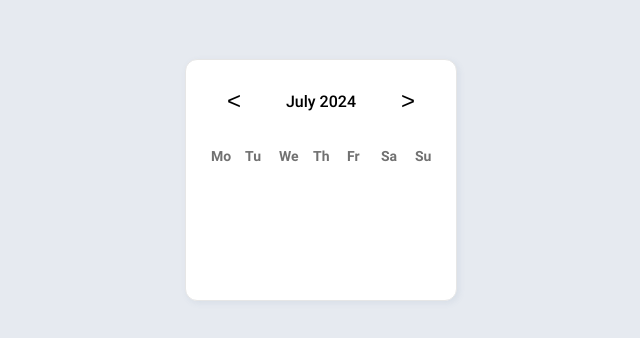
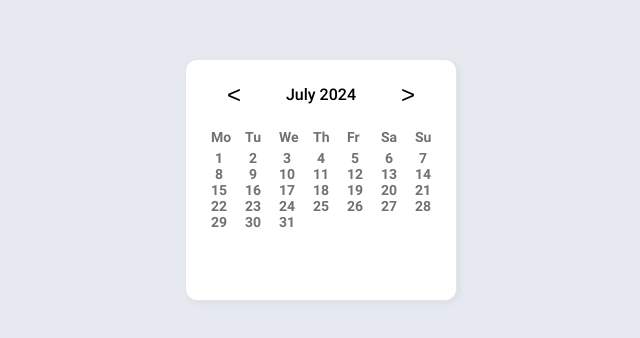
Before and after one commit to Mwiert/miniSpa, a Vue app: page /timebenders in a window 1280 px wide. Shown: the part 188-526 px from the top of the page, without its empty margins (263-903 px from the left). Built offline with nearby package versions, Linux system fonts and the light colour scheme.

Commit message:
Added Days Mechanic

```diff
--- a/src/components/UIDatePicker.vue
+++ b/src/components/UIDatePicker.vue
@@ -1,5 +1,5 @@
 <template>
-    <div class="ui-date-picker-c" >
+    <div class="ui-date-picker-c">
         <div class="ui-date-picker-wrapper">
             <div class="calendar">
                 <div class="header">
@@ -10,84 +10,71 @@
             </div>
 
             <div class="weekdays">
-                <span v-for="(weekdays,index) in weekdays" :key = index>
-                    {{ weekdays }}
+                <span v-for="(weekday, index) in weekdays" :key="index">
+                    {{ weekday }}
                 </span>
                 <div class="days">
-                <span v-for="(days,index) in daysInMonth" :key="index">
-                    {{ days }}
+                <span v-for="(day, index) in daysInMonth" :key="index">
+                    {{ day }}
                 </span>
             </div>
             </div>
 
         </div>
-
     </div>
 </template>
-
 
 <script lang="ts">
 import dayjs from 'dayjs'
 export default {
-    name:"UIDatePicker",
+    name: "UIDatePicker",
     data() {
         return {
-
             weekdays: ['Mo', 'Tu', 'We', 'Th', 'Fr', 'Sa', 'Su'],
             selectedDate: dayjs(),
             daysInMonth: []
         }
     },
     methods: {
-        totalDaysInMonth(){
+        totalDaysInMonth() {
+            this.daysInMonth = [];
+            const startOfMonth = this.selectedDate.startOf('month');
+            const endOfMonth = this.selectedDate.endOf('month');
 
-            let startOfMonth = this.selectedDate.startOf('month').format('D');
-            console.log(startOfMonth)
-            let endOfMonth = this.selectedDate.endOf('month').format('D');
-            console.log(endOfMonth)
-
-            for (let i = 0; i < endOfMonth; i++){
-                console.log(i)
-                this.daysInMonth.push(i)
+            for (let i = 1; i <= endOfMonth.date(); i++) {
+                this.daysInMonth.push(i);
             }
         },
-
-        onClickToRight(){
-            this.selectedDate = this.selectedDate.add(1, 'month')
-
+        onClickToRight() {
+            this.selectedDate = this.selectedDate.add(1, 'month');
+            this.totalDaysInMonth();
         },
-
-        onClickToLeft(){
-            this.selectedDate = this.selectedDate.subtract(1, 'month')
+        onClickToLeft() {
+            this.selectedDate = this.selectedDate.subtract(1, 'month');
+            this.totalDaysInMonth();
         },
-
-        currentMonth(){
-            return this.selectedDate.format('MMMM')
+        currentMonth() {
+            return this.selectedDate.format('MMMM');
         },
-        currentYear(){
-            return this.selectedDate.format('YYYY')
-        },
+        currentYear() {
+            return this.selectedDate.format('YYYY');
+        }
     },
     computed: {
-
-        dateHolder(){
-            return this.currentMonth() + " " + this.currentYear()
-        },
-        dateDaysHolder(){
-            return this.totalDaysInMonth()
+        dateHolder() {
+            return this.currentMonth() + " " + this.currentYear();
         }
+    },
+    created() {
+        this.totalDaysInMonth();
     }
 }
 </script>
 
-
 <style lang="scss" scoped>
-
-
 @import '../assets/css/variables.scss';
 
-.ui-date-picker-c{
-
+.ui-date-picker-c {
     position: absolute;
     display: flex;
     flex-direction: column;
@@ -96,8 +83,7 @@ export default {
     width: 90%;
     height: 90%;
 
-    .ui-date-picker-wrapper{
-
+    .ui-date-picker-wrapper {
         background: #FFFFFF;
         box-shadow: 2px 2px 6px #5C75991A;
         border: 1px solid #E6E6E6;
@@ -110,28 +96,28 @@ export default {
         justify-content: space-around;
         align-items: center;
 
-        .calendar{
+        .calendar {
             padding-top: 10px;
             width: 200px;
-            .header{
+            .header {
                 display: flex;
                 justify-content: space-between;
                 align-items: center;
-                .nav-button{
+                .nav-button {
                     background-color: transparent;
                     border: none;
                     font-size: 1.5rem;
                     font-family: 'Arial';
                     cursor: pointer;
                 }
-                .current-date{
+                .current-date {
                     font-size: 1rem;
                     font-weight: 500;
                 }
             }
         }
-        .weekdays{
-            padding-bottom: 120px;
+        .weekdays {
+            padding-bottom: 60px;
             width: 220px;
             display: grid;
             grid-template-columns: repeat(7, 1rem);
@@ -140,18 +126,19 @@ export default {
             font-weight: 700;
             color: #363636;
             opacity: 0.7;
-            .days{
 
-                width: 220px;
-                display: grid;
-                grid-template-columns: repeat(7, 1rem);
-                justify-content: space-between;
-                text-align: center
-}
-
+            .days {
+            padding-top: 5px;
+            width: 220px;
+            font-size: 14px;
+            display: grid;
+            grid-template-columns: repeat(7, 1rem);
+            justify-content: space-between;
+            text-align: center;
+        }
         }
 
+
     }
-
 }
 </style>
```
